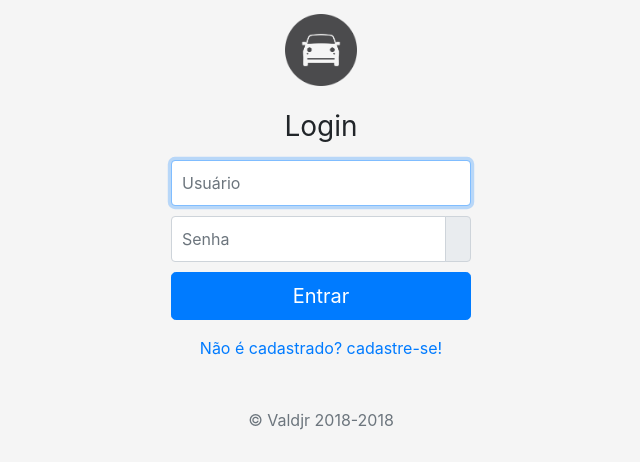
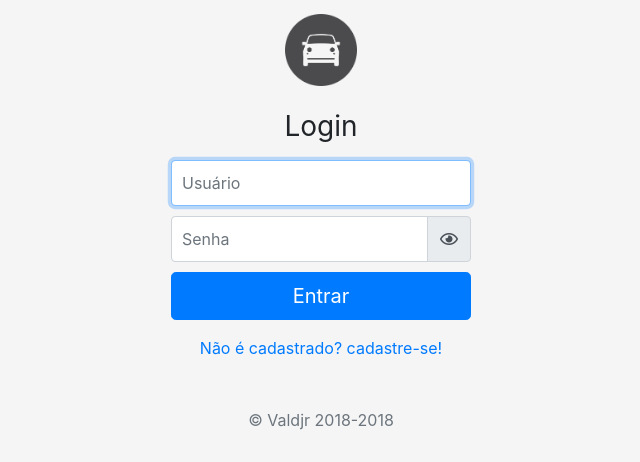
Before and after one commit to Valdjr/Automoveis, a PHP site: page /View/login.php in a window 1280 px wide. Shown: the part 169-631 px from the top of the page, without its empty margins (319-959 px from the left). Run offline with PHP 8.4, Linux system fonts and the light colour scheme; some libraries are stand-ins or nearby versions.

Commit message:
Atualização do fontawesome para cdn

```diff
--- a/View/cabecalho.php
+++ b/View/cabecalho.php
@@ -10,5 +10,5 @@
     <link rel="stylesheet" href="css/bootstrap-reboot.min.css">
     <link rel="stylesheet" href="css/bootstrap-grid.min.css">
     <link rel="stylesheet" href="css/custom.css">
-    <link href="fontawesome/css/all.css" rel="stylesheet">
+    <link rel="stylesheet" href="https://use.fontawesome.com/releases/v5.4.2/css/all.css" integrity="sha384-/rXc/GQVaYpyDdyxK+ecHPVYJSN9bmVFBvjA/9eOB+pb3F2w2N6fc5qB9Ew5yIns" crossorigin="anonymous">
     <title>Automoveis</title>
```
